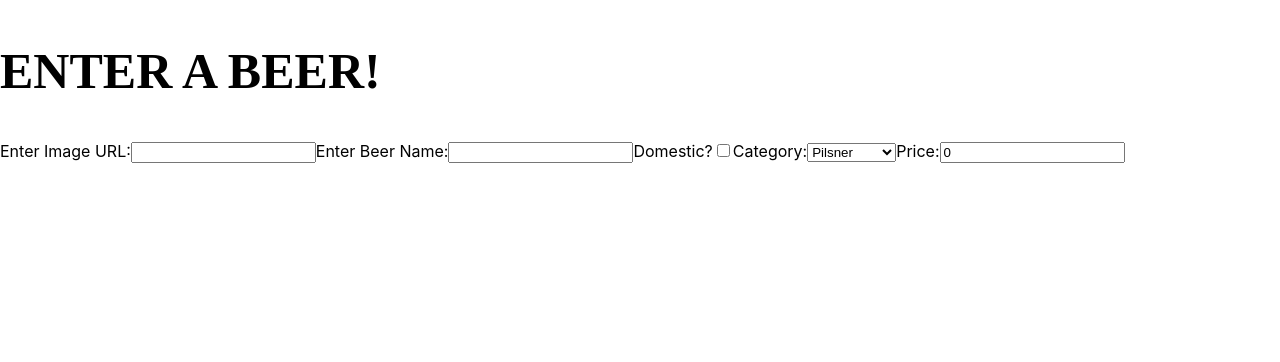
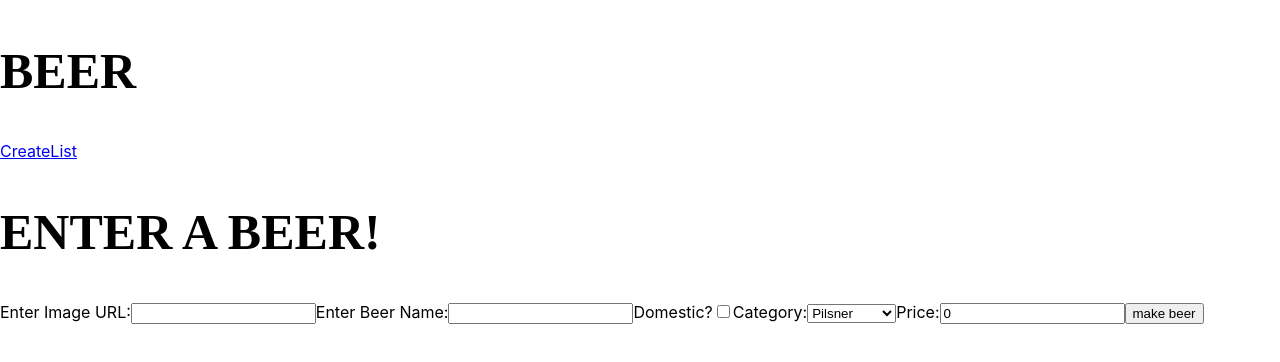
Before and after one commit to gregmall/project-front-end, a React (Create React App) app: page /create in a window 1280 px wide. Shown: the top 362 px of the page. Built offline with nearby package versions, Linux system fonts and the light colour scheme; no server answers.

Commit message:
on to styling

```diff
--- a/package.json
+++ b/package.json
@@ -6,6 +6,7 @@
     "@testing-library/jest-dom": "^4.2.4",
     "@testing-library/react": "^9.5.0",
     "@testing-library/user-event": "^7.2.1",
+    "dotenv": "^8.2.0",
     "react": "^16.13.1",
     "react-dom": "^16.13.1",
     "react-router-dom": "^5.2.0",
--- a/src/App.js
+++ b/src/App.js
@@ -9,13 +9,21 @@ import ListBeer from './ListBeer.js';
 import DetailPage from './DetailPage.js';
 import CreateBeer from './CreateBeer.js';
 
+
 export default class App extends Component {
     render() {
         return (
             <div>
+              <h2>BEER</h2>
                 <Router>
-                  <main>
+
+                <main>
+                  <div className="sidebar">
+                    <Link to='/create'>Create</Link>
+                    <Link to='/'>List</Link>
+                    </div>
                     <Switch>
+
                         <Route
                             path="/"
                             exact
--- a/src/CreateBeer.js
+++ b/src/CreateBeer.js
@@ -29,13 +29,8 @@ export default class CreateBeer extends Component {
     handleNameChange = e => {
         this.setState({name: e.target.value});
     }
-    handleDomesticChange(event) {
-        const target = event.target;
-        const value = target.name === 'Domestic' ? target.checked : target.value;
-        const name = target.name;
-
-
-        this.setState({[name]: value});
+    handleDomesticChange = e =>  {
+        this.setState({domestic: e.target.checked});
     }
     handleCategory = e => {
         this.setState({category: e.target.value});
@@ -77,7 +72,7 @@ export default class CreateBeer extends Component {
                         <input onChange={this.handPriceChange} type="number" value={this.state.price} />
                     </label>
 
-
+                    <button>make beer</button>
 
 
 
--- a/src/DetailPage.js
+++ b/src/DetailPage.js
@@ -19,10 +19,11 @@ export default class DetailPage extends Component {
     render() {
         return (
             <div>
-                <ul>Here is your beer:</ul>
+                <ul>Here is your beer:
                     <li>{this.state.name}</li>
                     <li>{this.state.category}</li>
                     <li>{this.state.price}</li>
+                </ul>
             </div>
         )
     }
--- a/src/ListBeer.js
+++ b/src/ListBeer.js
@@ -6,20 +6,21 @@ export default class ListBeer extends Component {
         beers: []
     }
 
-    componentDidMount= async () => {
+    componentDidMount = async () => {
         const data = await getBeers()
-        this.setState({
+         this.setState({
             beers: data.body
         })
     }
 
     render() {
+        console.log(this.state.beers)
         return (
       <div className="beers">
 
         {
           this.state.beers.map((beer) => {
-            return <Link className="beer" to={`/detail/${beer.id}`} key ={`${beer.id}-${beer.name}`}>
+            return <Link className="display" to={`/detail/${beer.id}`} key ={`${beer.id}-${beer.name}`}>
                 <p><img src={beer.image} alt={beer.image} /> </p>
                 <p> Name :  {beer.name}</p>
                 <p> Domestic: {beer.domestic ? 'YES' : 'NO'}</p>
--- a/src/beer-api.js
+++ b/src/beer-api.js
@@ -1,8 +1,8 @@
-/* eslint-disable */
+
 
 import request from 'superagent';
 
-const URL = process.env.REACT_APP_API_URL;
+const URL = 'https://frozen-reaches-38744.herokuapp.com';
 
 export function getBeers() {
     return request.get(`${URL}/beers`);
```
Also changed, not shown: 1 other file (tests, documents, lock files or other folders).
